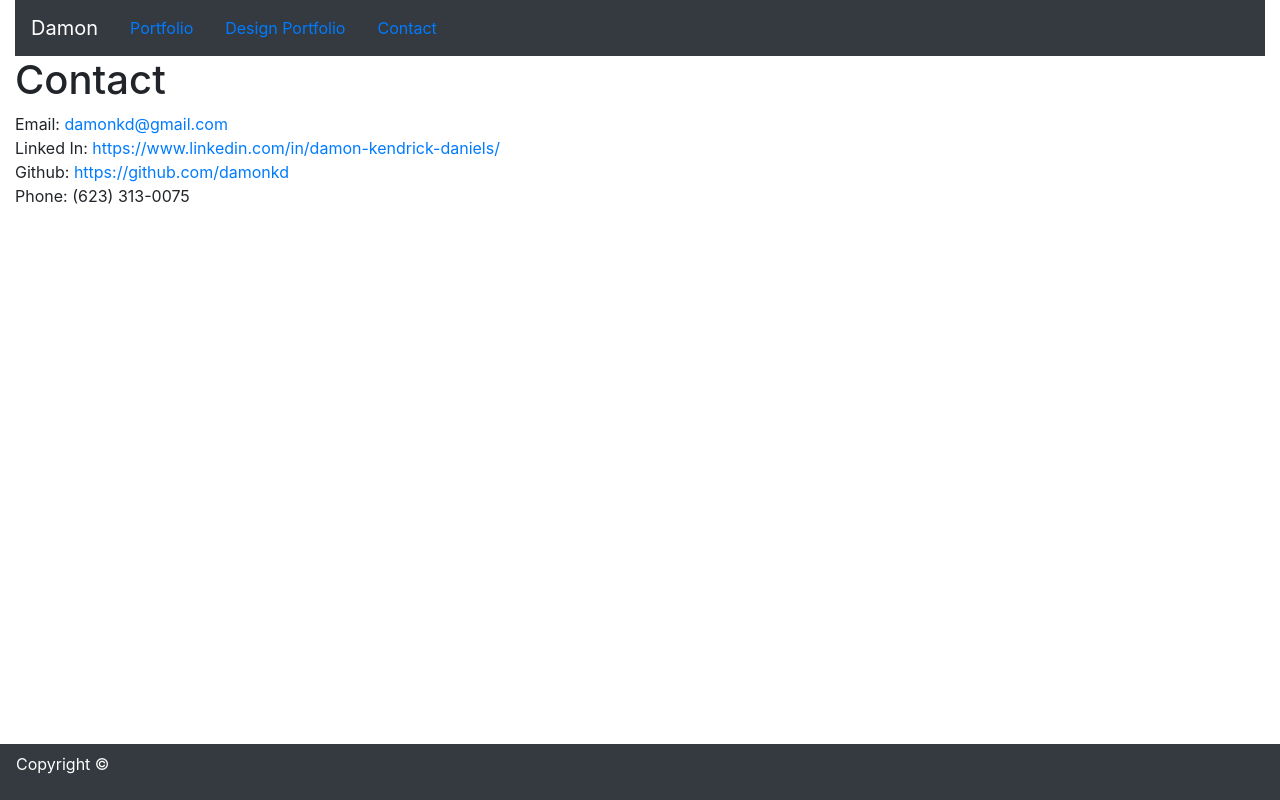
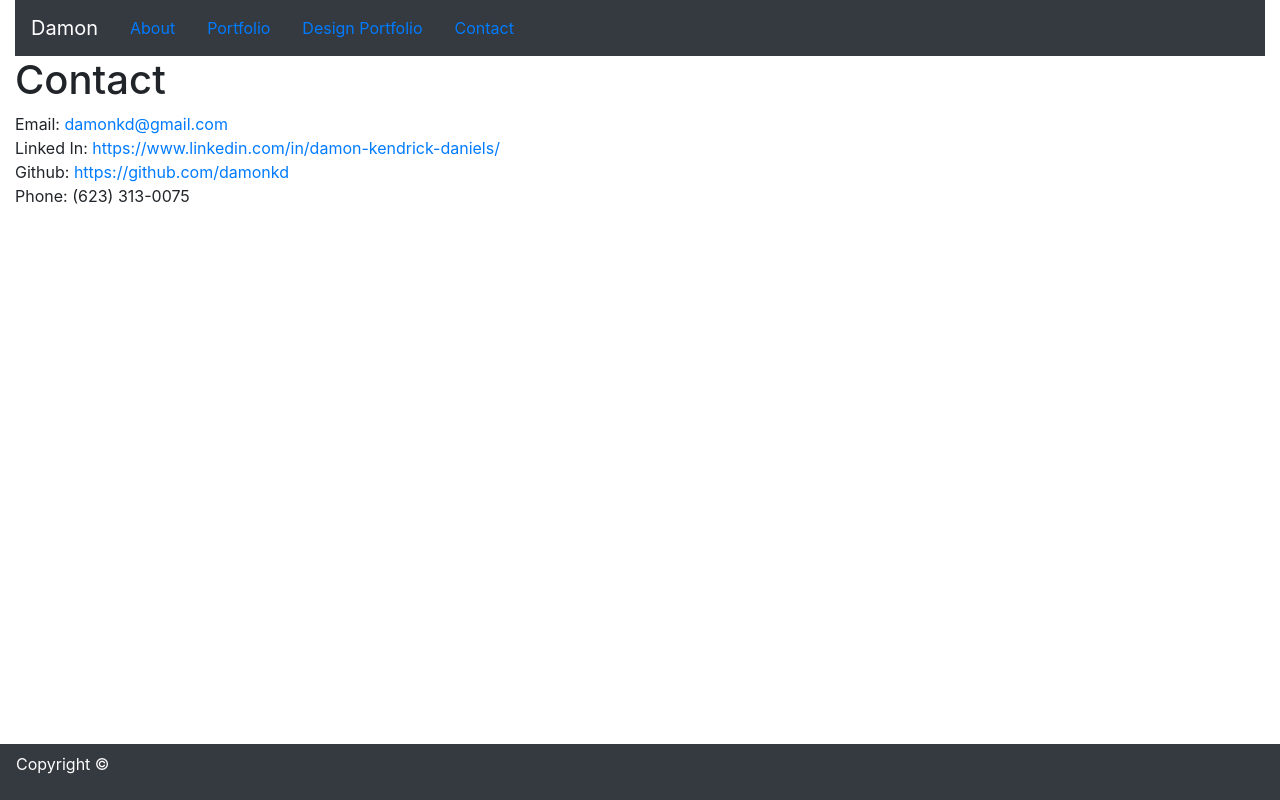
Before and after one commit to damonkd/Bootstrap-Portfolio, a plain HTML site: page contact.html in a window 1280 px wide. Drawn offline with nearby package versions, Linux system fonts and the light colour scheme.

Commit message:
Update contact.html

```diff
--- a/contact.html
+++ b/contact.html
@@ -17,6 +17,7 @@
             <div class = "col">
       <nav class="navbar navbar-expand-sm bg-dark navbar-dark">
         <a  class="navbar-brand" href= "index.html"  >Damon</a>
+        <a  class="nav-link" href="index.html">About</a>
         <a  class="nav-link" href="portfolio.html">Portfolio</a>
         <a  class="nav-link" href="https://www.dropbox.com/s/hwi55ebcrvb7jz4/DanielsPortfolio02-2018.pdf?dl=0">Design Portfolio</a>
         <a  class="nav-link" href="contact.html">Contact</a>
```
